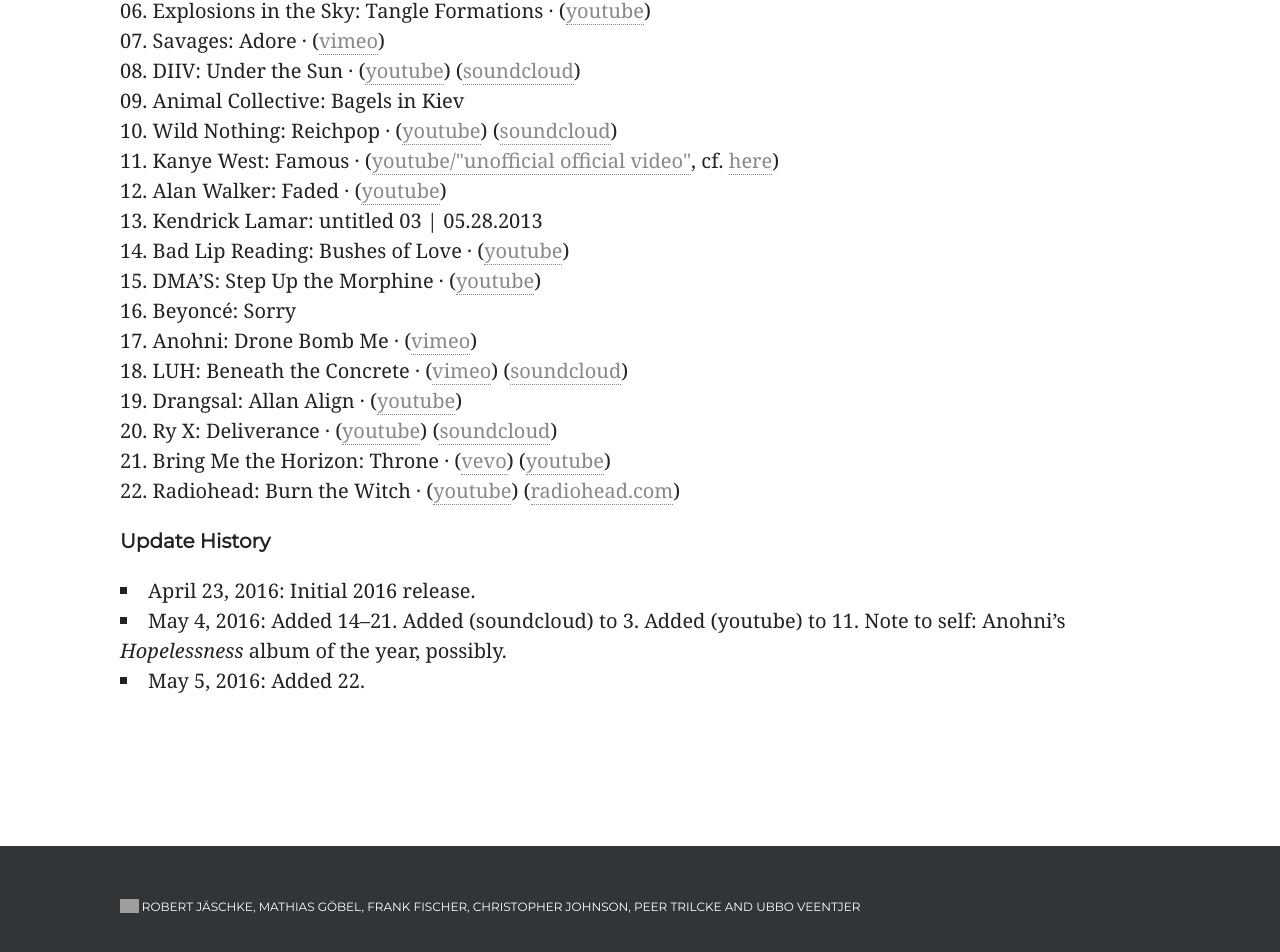
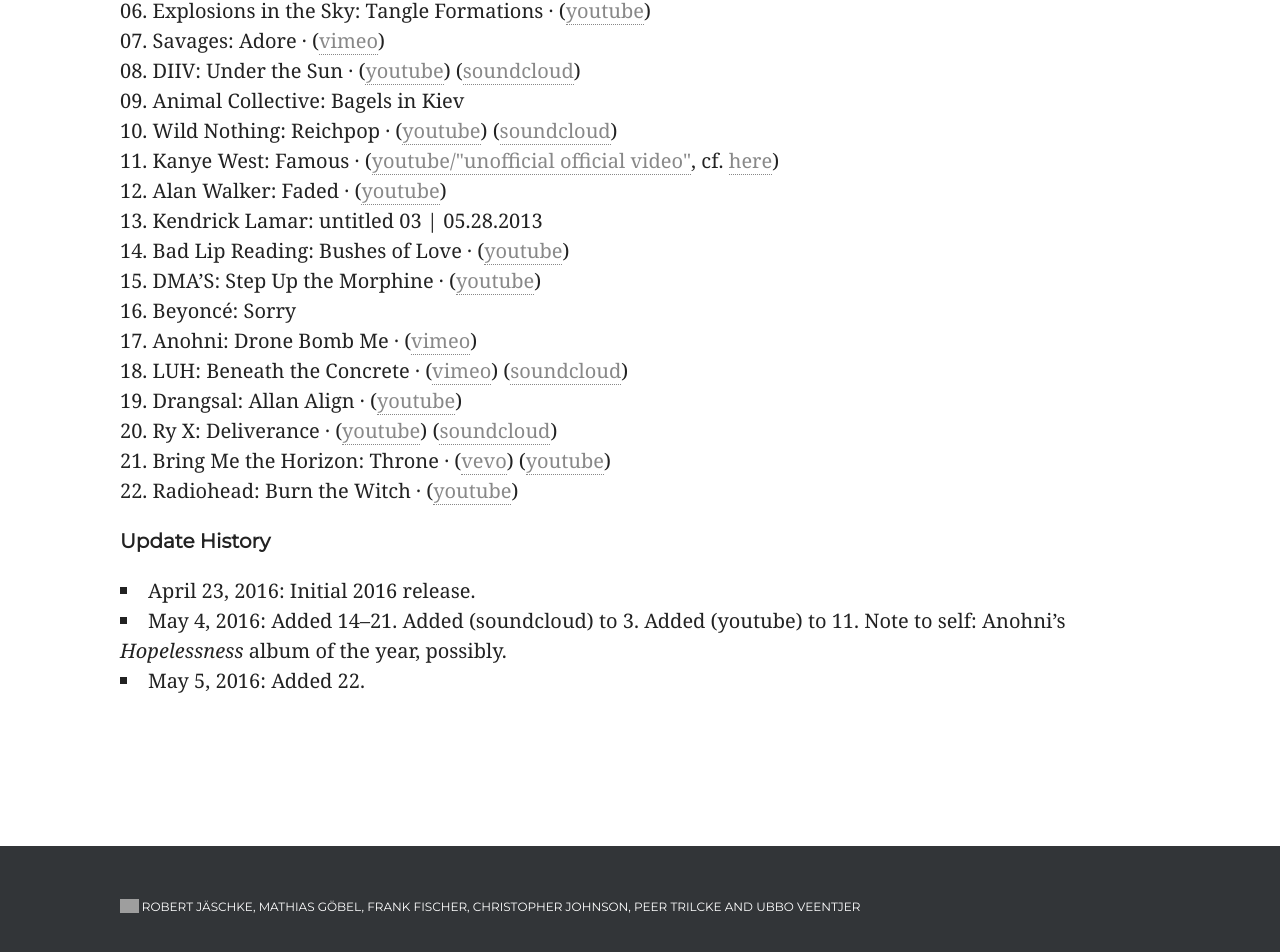
Before and after one commit to weltliteratur/blog, a Jekyll site: the page built from dh-soundtrack.md, in a window 1280 px wide. Shown: the part 844-1796 px from the top of the page. Built offline with Jekyll 4.4.1, drawn with Linux system fonts in a browser that asks for light colours; nearby versions of some CDN libraries; some web fonts are replaced; grey boxes are pictures that could not be loaded.

Commit message:
Update dh-soundtrack.md

```diff
--- a/dh-soundtrack.md
+++ b/dh-soundtrack.md
@@ -32,7 +32,7 @@
   19. Drangsal: Allan Align &middot; ([youtube](https://www.youtube.com/watch?v=99o3AkxzTcQ))
   20. Ry X: Deliverance &middot; ([youtube](https://www.youtube.com/watch?v=Es4THnMzefA)) ([soundcloud](https://soundcloud.com/ry-x/deliverance1))
   21. Bring Me the Horizon: Throne &middot; ([vevo](http://www.vevo.com/watch/bring-me-the-horizon/throne/GB1101500803)) ([youtube](https://www.youtube.com/watch?v=uD7dM1wol6g))
-  22. Radiohead: Burn the Witch &middot; ([youtube](https://www.youtube.com/watch?v=yI2oS2hoL0k)) ([radiohead.com](http://www.radiohead.com/deadairspace))
+  22. Radiohead: Burn the Witch &middot; ([youtube](https://www.youtube.com/watch?v=yI2oS2hoL0k))
 
 
 ## Update History
```
